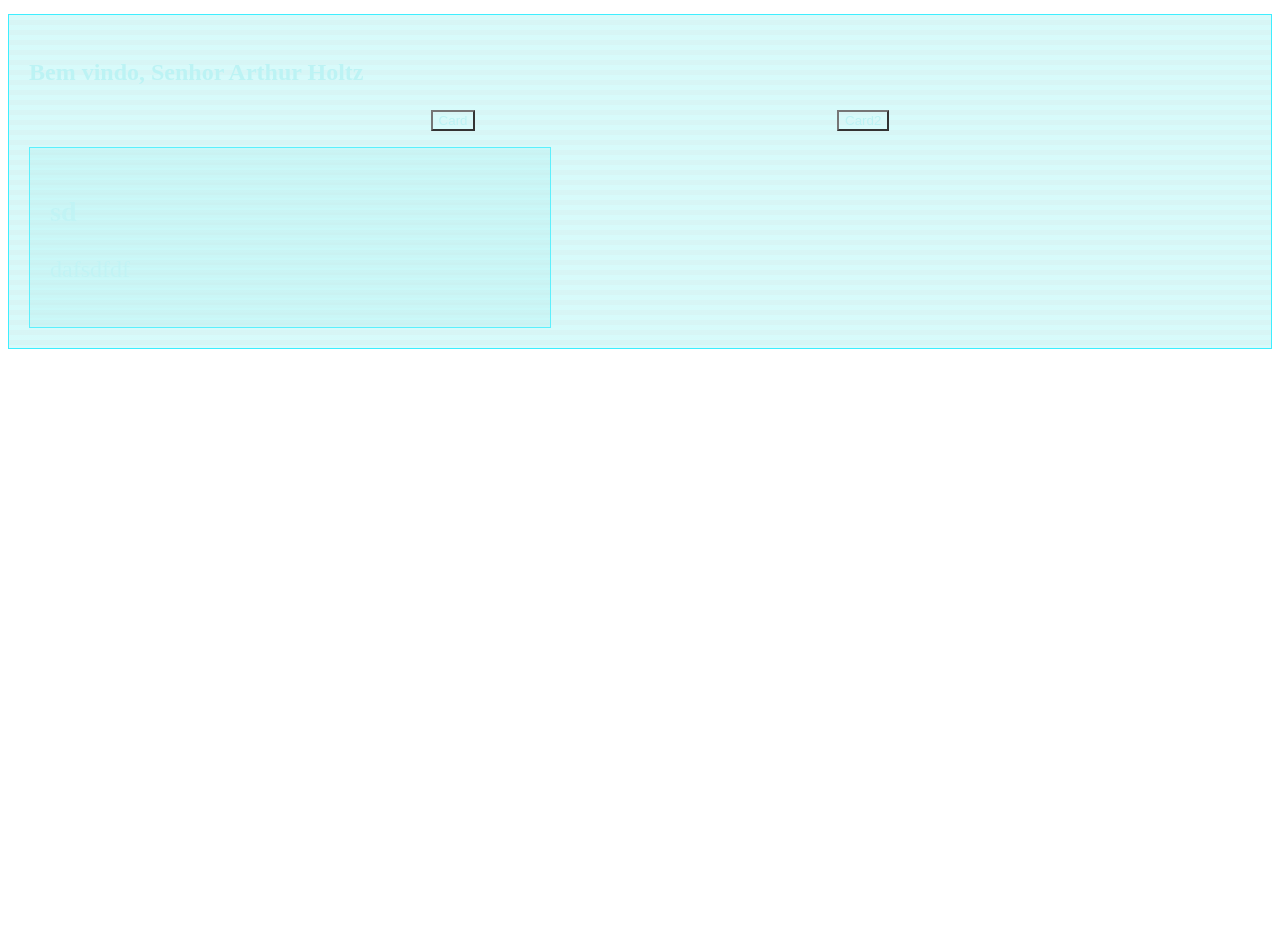
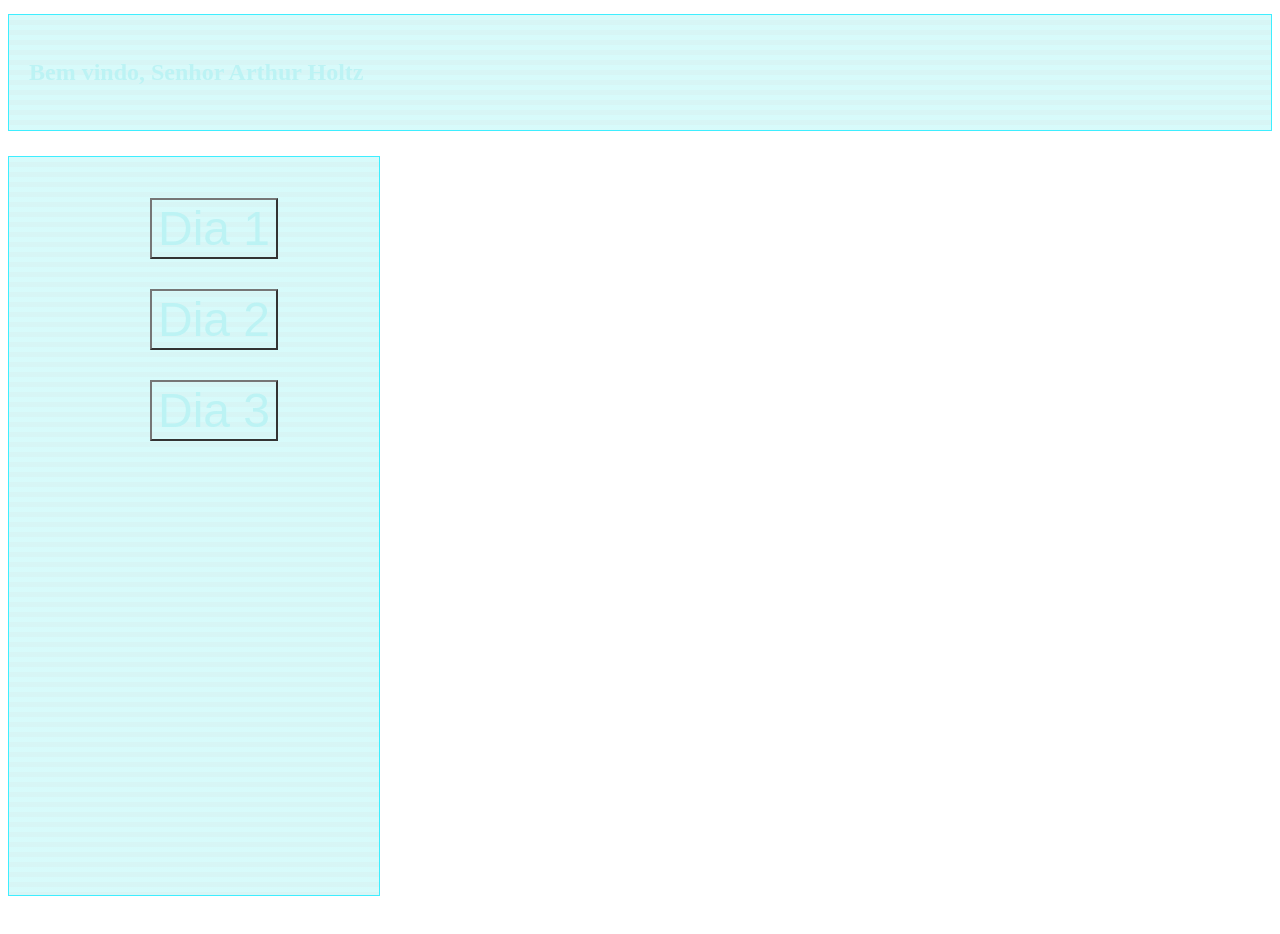
Before and after one commit to rodwendrel/savage-worlds, a Next.js app: page /Sledgehammer in a window 1280 px wide. Shown: the top 934 px of the page. Built offline with nearby package versions, Linux system fonts and the light colour scheme.

Commit message:
New template for cards

```diff
--- a/src/components/Card/index.tsx
+++ b/src/components/Card/index.tsx
@@ -2,7 +2,7 @@ import * as S from './styles';
 
 export type cardContent = {
     title: string,
-    text: string
+    text: string,
 }
 
 export const Card = ({title, text}: cardContent) => {
--- a/src/components/Card/styles.ts
+++ b/src/components/Card/styles.ts
@@ -10,13 +10,20 @@ export const Card = styled.div`
 
     color: #acf0f2;
     padding: 20px;
-    width: 30rem;
+
 
     font-size: 1.5rem;
+
+    line-height: 45px;
 
     ul {
         font-size: 1.2rem;
         margin-left: 3rem;
         list-style: square;
+
+        align-items: flex-start;
+        line-height: 20px;
+
     }
+
 `
--- a/src/components/Nav/index.tsx
+++ b/src/components/Nav/index.tsx
@@ -1,28 +1,10 @@
 import * as S from './styles'
-import { Card } from '../../components/Card';
-import { Card2 } from '../../components/Card';
-import {useState} from 'react';
 
-
-const Nav = () => {
-    const [active, setActive] = useState("Card")
-
-
-
+export const Nav = () => {
     return <S.Nav>
         <nav>
             <div className="list">
                 <h3>Bem vindo, Senhor Arthur Holtz</h3>
-
-                <ul>
-                    <li><button onClick={() => setActive("Card")}>Card</button></li>
-                    <li><button onClick={() => setActive("Card2")}>Card2</button></li>
-                </ul>
-
-                {active === "Card"  && <Card title='sd' text='dafsdfdf'/>}
-                {active === "Card2" && <Card2 title='sdfsdfsf' text='dafsdfdf'/>}
-
-
             </div>
         </nav>
     </S.Nav>
--- /dev/null
+++ b/src/components/Register/index.tsx
@@ -0,0 +1,26 @@
+import * as S from './style'
+import { useState } from 'react'
+import { Card } from '../Card'
+import { DayOne, DayThree, DayTwo } from '../../data/Days'
+
+
+export const Register = () => {
+    const [active, setActive] = useState("")
+
+    return <S.Register>
+        <div className="left-content">
+            <ul>
+                <li><button onClick={() => setActive("Card")}>Dia 1</button></li>
+                <li><button onClick={() => setActive("Card2")}>Dia 2</button></li>
+                <li><button onClick={() => setActive("Card3")}>Dia 3</button></li>
+            </ul>
+        </div>
+
+        <div className="right-content">
+            {active === "Card"  && <DayOne />}
+            {active === "Card2"  && <DayTwo/>}
+            {active === "Card3"  && <DayThree/>}
+
+        </div>
+    </S.Register>
+}
--- /dev/null
+++ b/src/components/Register/style.ts
@@ -0,0 +1,53 @@
+import styled from "styled-components";
+
+export const Register = styled.div`
+
+    display: grid;
+    grid-template-columns: 2fr 5.5fr;
+
+
+.left-content {
+    border: solid #0eeaff 1px;
+    background-color: rgba(4, 191, 191, .0);
+    opacity: 0.8;
+    background-image: linear-gradient(0deg, rgba(4, 191, 191, .2) 50%, rgba(5, 222, 222, .2) 50%);
+    background-size: 10px 10px;
+    color: #acf0f2;
+
+    height: 86vh;
+    width: 25vw;
+
+    padding: 25px;
+
+}
+
+    ul {
+        display: flex;
+        justify-content: space-evenly;
+
+        list-style: none;
+
+        display: flex;
+        flex-direction: column;
+        gap: 30px;
+
+        justify-content: center;
+        align-items: center;
+
+    }
+
+    button {
+        background: none;
+        color: #acf0f2;
+        cursor: pointer;
+        font-size: 3rem;
+
+        transition: .2s;
+
+    }
+
+    button:hover {
+        font-weight: 700;
+    }
+
+`
--- /dev/null
+++ b/src/data/Days.tsx
@@ -0,0 +1,43 @@
+import { Card, Card2 } from "../components/Card"
+
+export const DayOne = () => {
+    return <>
+        <Card
+            title='Dia 1'
+            text='
+            Fui designado como piloto de um grupo de mercenários.
+            Admito que não me sinto confortável com isso mas é por um bom motivo.
+            Eles foram contratados pelo senhor McGrath para encontrar uma antiga
+            base S.A.G.A que foi evacuada a muito tempo. Mas aparentemente ainda
+            tem registros importantes que foram deixados para trás.
+
+' />
+    </>
+
+}
+
+export const DayTwo = () => {
+    return <>
+        <Card
+            title='Dia 2'
+            text='
+                Iremos em um transporte clandestino. Fui informado  que não podemos ter o nome
+                do senhor McGrath atrelado a essa operação por tanto, não nos fornecerão nenhum
+                equipamento que possa ter sua origem rastreada. Não estou preocupado pois estou
+                sendo pago apenas para pilotar. Não pretendo entrar conflitos diretos.
+                É a última vez que irei usar meu nome de guerra.
+    ' />
+    </>
+
+}
+
+export const DayThree = () => {
+    return <>
+        <Card2
+            title='Dia 3'
+
+            text='Os tais mercenários chegaram. Estão em quatro:
+        ' />
+    </>
+
+}
--- a/src/pages/Sledgehammer/index.tsx
+++ b/src/pages/Sledgehammer/index.tsx
@@ -1,6 +1,7 @@
 import * as S from './styles';
 import Stars from '../../components/Stars';
 import Nav from '../../components/Nav';
+import { Register } from '../../components/Register';
 
 
 
@@ -9,6 +10,7 @@ const Hammer = () => {
     return <S.Hammer>
         <Stars />
         <Nav />
+        <Register />
 
     </S.Hammer>
 }
```
Also changed, not shown: src/pages/Cards/index.tsx (deleted, +0 -35 lines), src/pages/Cards/styles.ts (deleted, +0 -7 lines).
